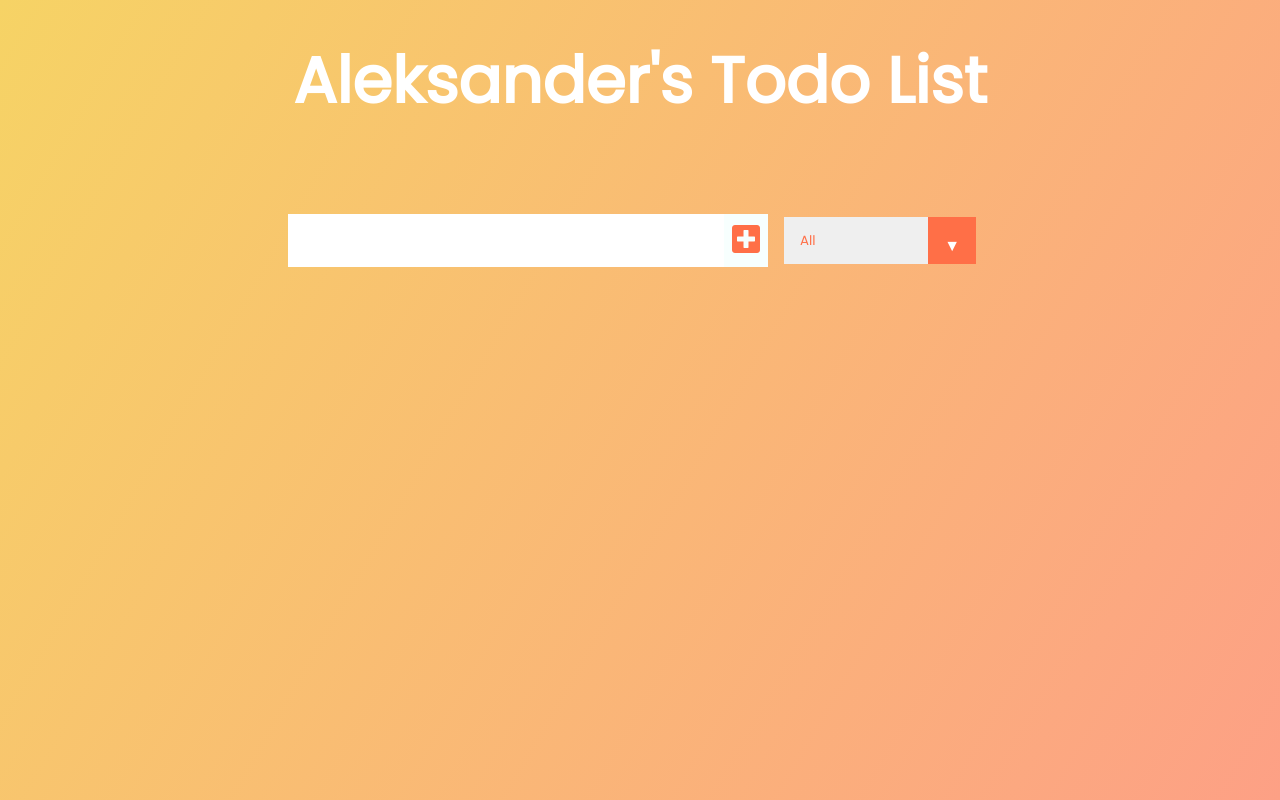
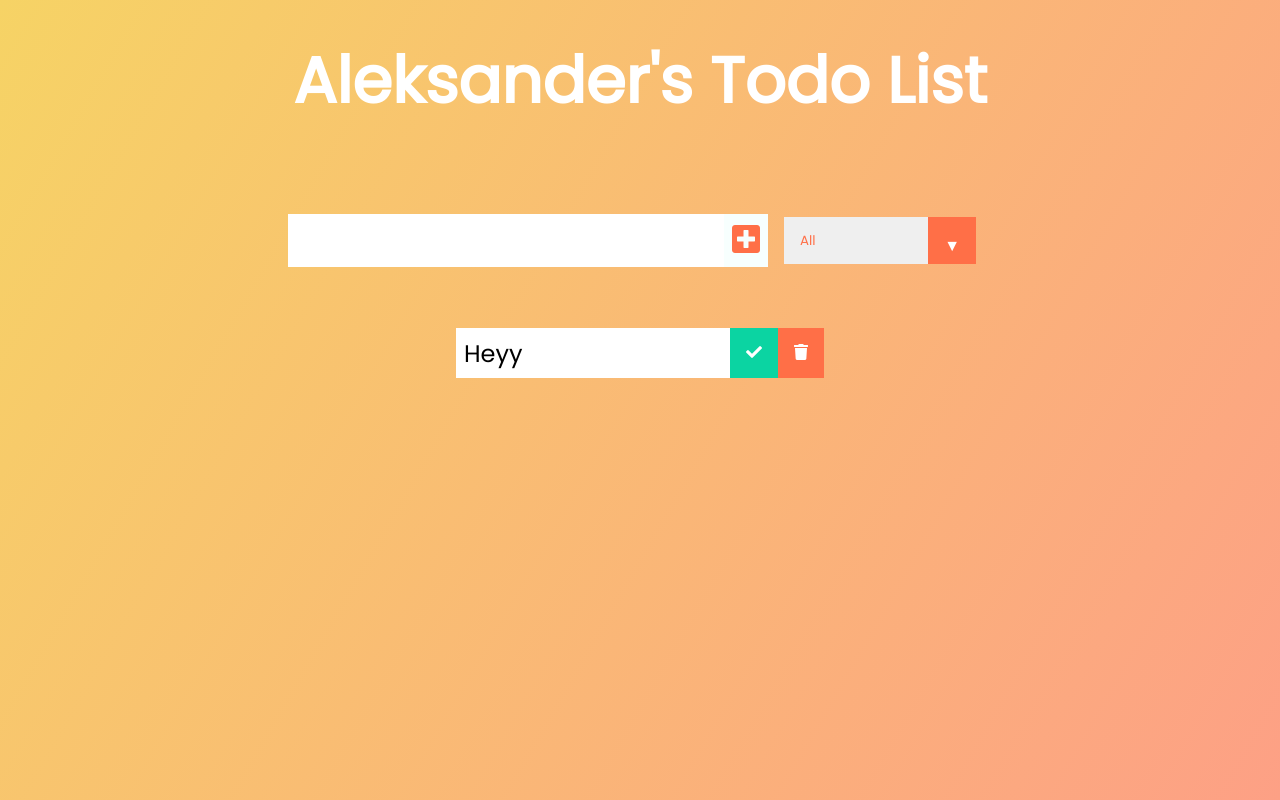
Before and after one commit to AleksanderGjinollari/react-todo, a React (Create React App) app: page / in a window 1280 px wide. Built offline with nearby package versions, Linux system fonts and the light colour scheme.

Commit message:
rendered tasks

```diff
--- a/src/components/TodoList.js
+++ b/src/components/TodoList.js
@@ -3,11 +3,13 @@ import React from "react";
 import Todo from "./Todo";
 
 const TodoList = () => {
-  <div className="todo-container">
-    <ul className="tood-list">
-      <Todo />
-    </ul>
-  </div>;
+  return (
+    <div className="todo-container">
+      <ul className="todo-list">
+        <Todo />
+      </ul>
+    </div>
+  );
 };
 
 export default TodoList;
```
